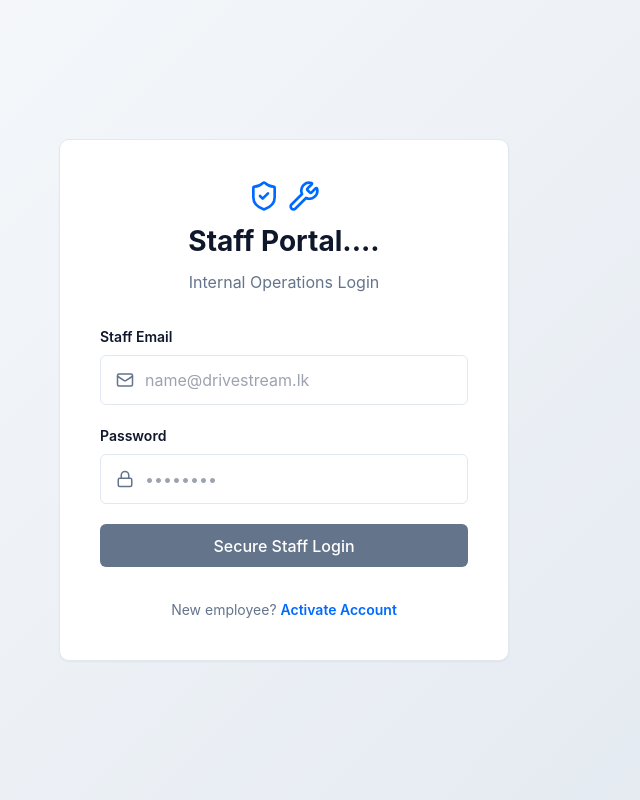
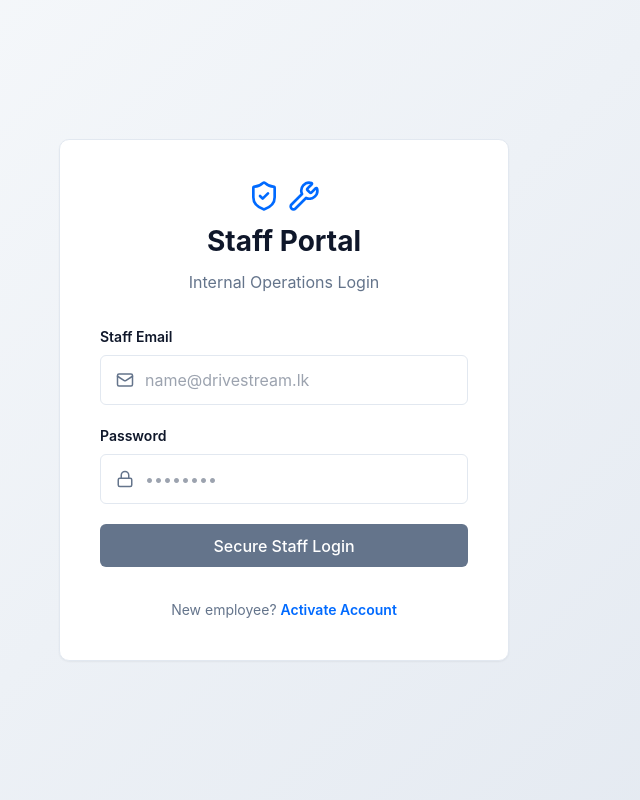
Before and after one commit to SehanArandara/DriveStream-FE, a React (Vite) app: page /staff-login in a window 1280 px wide. Shown: the whole page, without its empty margins (356-996 px from the left). Built offline with nearby package versions, Linux system fonts and the light colour scheme; no server answers.

Commit message:
Live Test

```diff
--- a/src/pages/LandingPage.jsx
+++ b/src/pages/LandingPage.jsx
@@ -126,7 +126,7 @@
         <div className="ds-hero-content">
           <span className="ds-badge">🚀 Sri Lanka's #1 Auto Service Platform</span>
           <h1 className="ds-hero-title">
-            Your Car Deserves<br />
+            Your Car Deserves - Test<br />
             <span className="ds-hero-gradient">Expert Care</span>,<br />
             Seamlessly Delivered.
           </h1>
--- a/src/pages/StaffLogin.jsx
+++ b/src/pages/StaffLogin.jsx
@@ -48,7 +48,7 @@
             <ShieldCheck size={32} />
             <Wrench size={32} />
           </div>
-          <h1>Staff Portal....</h1>
+          <h1>Staff Portal</h1>
           <p>Internal Operations Login</p>
         </div>
 
--- a/src/pages/WelcomePortal.jsx
+++ b/src/pages/WelcomePortal.jsx
@@ -20,7 +20,7 @@
             <div className="w-20 h-20 bg-slate-50 rounded-full flex items-center justify-center mb-6 text-primary group-hover:bg-primary group-hover:text-white transition-colors duration-300">
               <User size={40} />
             </div>
-            <h3 className="text-2xl font-bold text-slate-900 mb-3">Customer Portal</h3>
+            <h3 className="text-2xl font-bold text-slate-900 mb-3">Customer Portal </h3>
             <p className="text-slate-500 mb-8 leading-relaxed">
               Book maintenance, track real-time repairs, and manage your vehicle history with ease.
             </p>
```
